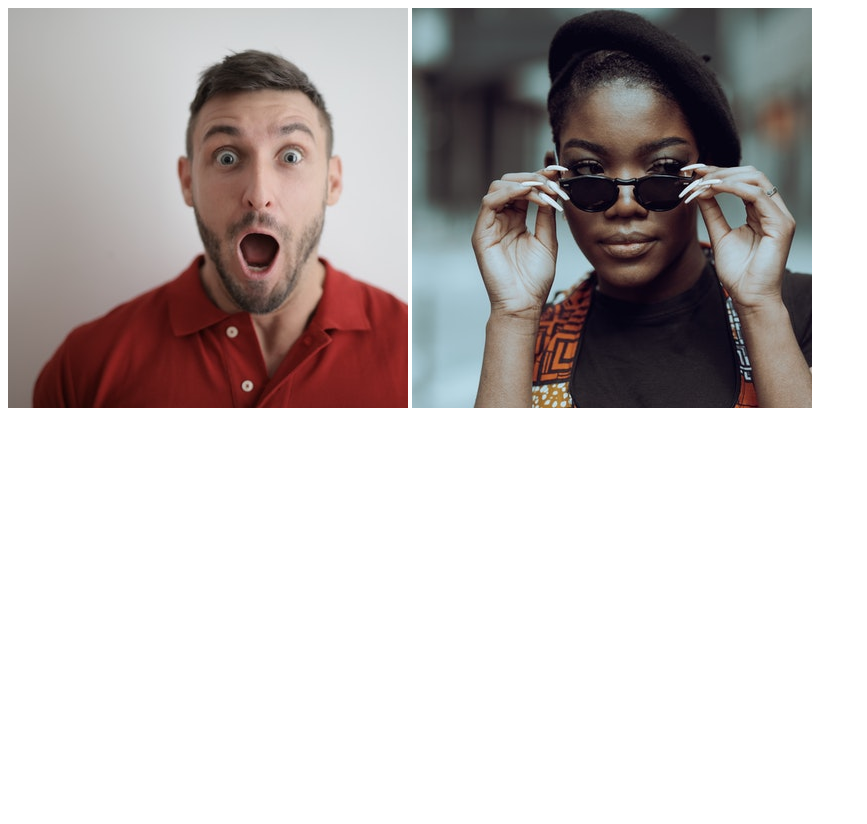
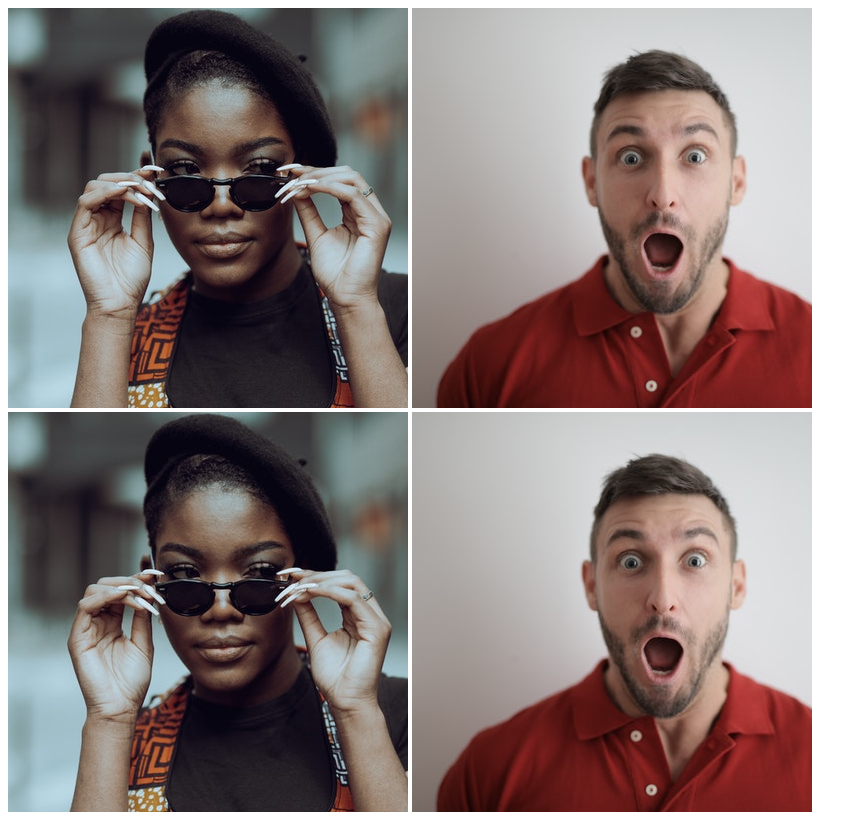
Before and after one commit to GiangoFett/chaining-selectors, a plain HTML site: page index.html in a window 1280 px wide. Shown: the whole page, without its empty margins (0-867 px from the left). Before the commit the page ends 800 px from the top, so only its background shows below. Drawn offline with Linux system fonts and the light colour scheme.

Commit message:
Segemented with avatar and original classes

```diff
--- a/index.html
+++ b/index.html
@@ -1,9 +1,21 @@
 <!DOCTYPE html>
+
 <html lang="en">
-    <body>
-        <img src="./images1/andrea.jpg" alt="andrea photo">
-        <img src="./images2/katho.jpg" alt="katho photo">
-    </body>
+    <head>
+        <title>Chaining Class Selectors</title>
+        <link rel="stylesheet" href="styles.css">
+    </head>
+<body>
+    <div>
+        <!-- use avatar class below -->
+        <img class="avatar proportioned" src="./images2/katho.jpg" alt="katho photo">
+        <img class="avatar distorted" src="./images1/andrea.jpg" alt="andrea photo">
+        <!-- use avatar classes above -->
+    </div>
 
-
+    <div>
+        <img class="original proportioned" src="./images2/katho.jpg" alt="katho photo">
+        <img class="original distorted" src="./images1/andrea.jpg" alt="andrea photo">
+    </div>
+</body>
 </html>
```
